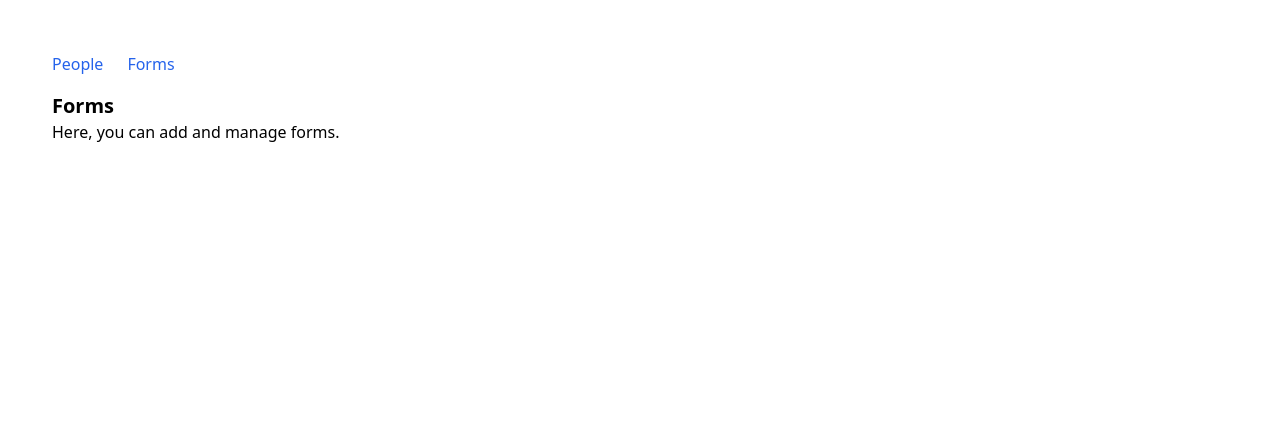
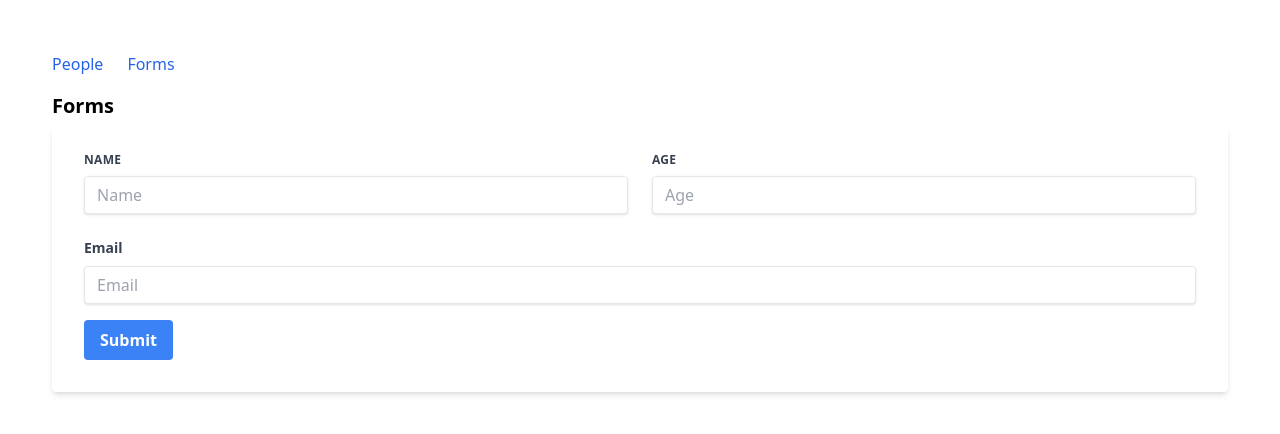
Before and after one commit to itsyst/react-app, a React (Vite) app: page /forms in a window 1280 px wide. Shown: the top 434 px of the page. Built offline with nearby package versions, Linux system fonts and the light colour scheme.

Commit message:
feat: using react controlled components.

```diff
--- a/src/App.tsx
+++ b/src/App.tsx
@@ -1,4 +1,4 @@
-import { BrowserRouter as Router, Routes, Route} from 'react-router-dom';
+import { BrowserRouter as Router, Routes, Route } from 'react-router-dom';
 import { useState } from 'react';
 import { people, content } from './data/inter-data';
 import { Person } from './types/Person';
@@ -7,7 +7,7 @@ import ListGroup from './components/ListGroup';
 import Button from './components/Button';
 import './App.css';
 import ExpandableText from './components/ExpandableText';
-import Forms from './components/Forms';
+import Forms from './components/Form';
 import Nav from './components/Nav';
 
 function App() {
@@ -27,7 +27,7 @@ function App() {
 	return (
 		<Router>
 			<div className="p-5">
-				<Nav/>
+				<Nav />
 				<Routes>
 					<Route
 						path="/"
@@ -58,7 +58,17 @@ function App() {
 						}
 					/>
 
-					<Route path="/forms" element={<Forms />} />
+					<Route
+						path="/forms"
+						element={
+							<>
+								<h1 className="text-xl font-bold">Forms</h1>
+								<div className="w-full mt-2">
+									<Forms />
+								</div>
+							</>
+						}
+					/>
 				</Routes>
 			</div>
 		</Router>
--- /dev/null
+++ b/src/components/Form.tsx
@@ -0,0 +1,85 @@
+import { FormEvent, useState } from 'react';
+import { Person } from '../types/Person';
+
+const Form = () => {
+	const [person, setPerson] = useState<Person>({});
+
+	const handleSubmit = (event: FormEvent) => {
+		event?.preventDefault();
+		console.log(person);
+	};
+
+	return (
+		<form
+			className="bg-white shadow-md rounded px-8 pt-6 pb-8 mb-4"
+			onSubmit={handleSubmit}
+		>
+			<div className="flex flex-wrap -mx-3 mb-6">
+				<div className="w-full md:w-1/2 px-3 mb-6 md:mb-0">
+					<label
+						className="block uppercase tracking-wide text-gray-700 text-xs font-bold mb-2"
+						htmlFor="name"
+					>
+						Name
+					</label>
+					<input
+						className="shadow appearance-none border rounded w-full py-2 px-3 text-gray-700 leading-tight focus:outline-none focus:shadow-outline"
+						id="name"
+						type="text"
+						placeholder="Name"
+						value={person.name}
+						onChange={(event) => {
+							setPerson({ ...person, name: event.target.value });
+						}}
+					/>
+				</div>
+				<div className="w-full md:w-1/2 px-3">
+					<label
+						className="block uppercase tracking-wide text-gray-700 text-xs font-bold mb-2"
+						htmlFor="age"
+					>
+						Age
+					</label>
+					<input
+						className="shadow appearance-none border rounded w-full py-2 px-3 text-gray-700 leading-tight focus:outline-none focus:shadow-outline"
+						id="age"
+						type="number"
+						placeholder="Age"
+						value={person.age}
+						onChange={(event) =>
+							setPerson({ ...person, age: parseInt(event.target.value) })
+						}
+					/>
+				</div>
+			</div>
+			<div className="mb-4">
+				<label
+					htmlFor="email"
+					className="block text-gray-700 text-sm font-bold mb-2"
+				>
+					Email
+				</label>
+				<input
+					className="shadow appearance-none border rounded w-full py-2 px-3 text-gray-700 leading-tight focus:outline-none focus:shadow-outline"
+					id="name"
+					type="email"
+					placeholder="Email"
+					value={person.email}
+					onChange={(event) =>
+						setPerson({ ...person, email: event.target.value })
+					}
+				/>
+			</div>
+			<div className="flex items-center justify-between">
+				<button
+					className="bg-blue-500 hover:bg-blue-700 text-white font-bold py-2 px-4 rounded focus:outline-none focus:shadow-outline"
+					type="submit"
+				>
+					Submit
+				</button>
+			</div>
+		</form>
+	);
+};
+
+export default Form;
--- a/src/components/Forms.tsx
+++ /dev/null
@@ -1,10 +0,0 @@
-const Forms = () => {
-	return (
-		<>
-			<h1 className="text-xl font-bold">Forms</h1>
-			<p>Here, you can add and manage forms.</p>
-		</>
-	);
-};
-
-export default Forms;
--- a/src/data/inter-data.ts
+++ b/src/data/inter-data.ts
@@ -3,6 +3,7 @@ import { Person } from "../types/Person";
 export const people: Person[] = [
     {
         name: 'Leslie Alexander',
+        age: 26,
         email: 'leslie.alexander@example.com',
         role: 'Co-Founder / CEO',
         imageUrl:
@@ -12,6 +13,7 @@ export const people: Person[] = [
     },
     {
         name: 'Michael Foster',
+        age: 29,
         email: 'michael.foster@example.com',
         role: 'Co-Founder / CTO',
         imageUrl:
@@ -21,6 +23,7 @@ export const people: Person[] = [
     },
     {
         name: 'Dries Vincent',
+        age: 42,
         email: 'dries.vincent@example.com',
         role: 'Business Relations',
         imageUrl: 'https://images.unsplash.com/photo-1506794778202-cad84cf45f1d?ixlib=rb-1.2.1&ixid=eyJhcHBfaWQiOjEyMDd9&auto=format&fit=facearea&facepad=2&w=256&h=256&q=80',
@@ -29,6 +32,7 @@ export const people: Person[] = [
     },
     {
         name: 'Lindsay Walton',
+        age: 33,
         email: 'lindsay.walton@example.com',
         role: 'Front-end Developer',
         imageUrl:
@@ -38,6 +42,7 @@ export const people: Person[] = [
     },
     {
         name: 'Courtney Henry',
+        age: 55,
         email: 'courtney.henry@example.com',
         role: 'Designer',
         imageUrl:
@@ -47,6 +52,7 @@ export const people: Person[] = [
     },
     {
         name: 'Tom Cook',
+        age: 42,
         email: 'tom.cook@example.com',
         role: 'Director of Product',
         imageUrl: 'https://images.unsplash.com/photo-1472099645785-5658abf4ff4e?ixlib=rb-1.2.1&ixid=eyJhcHBfaWQiOjEyMDd9&auto=format&fit=facearea&facepad=2&w=256&h=256&q=80',
```
Also changed, not shown: src/types/Person.ts (+7 -6 lines).
